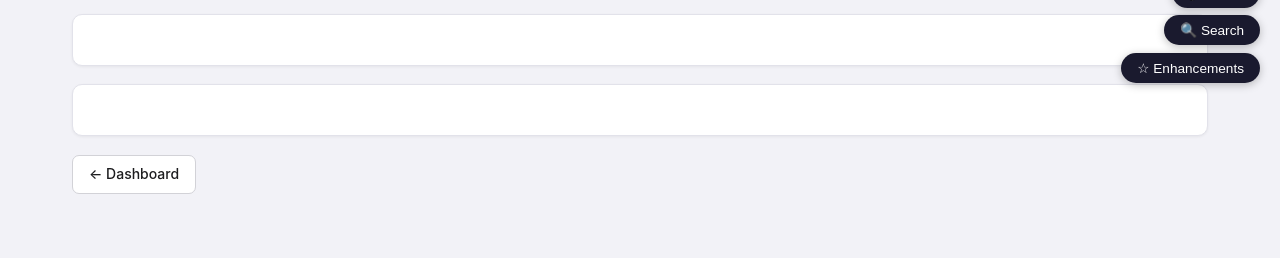
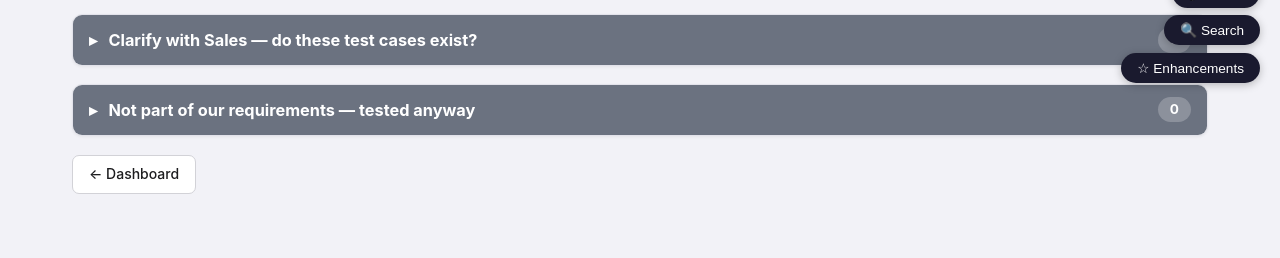
Before and after one commit to maruelha/chaosco, a Flask app: template app/templates/retail_tracker_board.html in a window 1280 px wide. Shown: the part 697-955 px from the top of the page. Run offline with Flask 3, Linux system fonts and the light colour scheme; the template is opened without the code that fills it, so the values that code supplies are empty.

Commit message:
Tracker: gray header for the collapsible bottom lists (were white-on-white)
New ui-section--gray variant in style.css; applied to the board clarify
+ parked lists and the payment-methods kicked-out list, whose summary
text was invisible without a color class.

Co-Authored-By: Claude Fable 5 <noreply@anthropic.com>
Claude-Session: https://claude.ai/code/session_01G2hzXCfvA4RJooLBArfPoM

```diff
--- a/app/static/style.css
+++ b/app/static/style.css
@@ -1222,6 +1222,7 @@ details.ui-section[open] > summary::before, details.rt-section[open] > summary::
 .ui-section--teal > summary   { background:#0e7490; }
 .ui-section--slate > summary,  .rt-tab4    > summary { background:#334155; }
 .ui-section--green > summary  { background:#1a7f37; }
+.ui-section--gray > summary   { background:#6b7280; }
 .ui-section-count, .rt-count { margin-left:auto; background:rgba(255,255,255,.22);
     border-radius:20px; padding:2px 12px; font-size:0.85rem; font-weight:700; }
 .ui-section-count--full, .rt-count--full { background:#1a7f37; }
--- a/app/templates/retail_tracker_board.html
+++ b/app/templates/retail_tracker_board.html
@@ -229,7 +229,7 @@
 </details>
 
 {# ---- clarify list — ask Sales ---- #}
-<details class="rt-section" id="clarify">
+<details class="rt-section ui-section--gray" id="clarify">
   <summary>Clarify with Sales — do these test cases exist?
     <span class="rt-count">{{ clarify_items|length }}</span>
   </summary>
@@ -266,7 +266,7 @@
 </details>
 
 {# ---- parked passed tests — tested anyway, no requirement ---- #}
-<details class="rt-section" id="parked">
+<details class="rt-section ui-section--gray" id="parked">
   <summary>Not part of our requirements — tested anyway
     <span class="rt-count">{{ parked_tests|length }}</span>
   </summary>
--- a/app/templates/retail_tracker_payment.html
+++ b/app/templates/retail_tracker_payment.html
@@ -131,7 +131,7 @@
 
 {# ---- kicked-out methods (inactive; excluded from all counting) ---- #}
 {% if inactive_items %}
-<details class="rt-section" id="kicked-out" style="margin-top:1.2rem">
+<details class="rt-section ui-section--gray" id="kicked-out" style="margin-top:1.2rem">
   <summary>Kicked out — not applicable
     <span class="rt-count">{{ inactive_items|length }}</span>
   </summary>
```
Also changed, not shown: docs/claude/tracker.md (+3 -1 lines).
